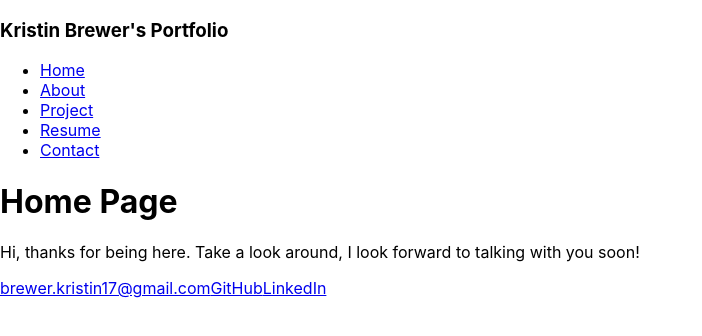
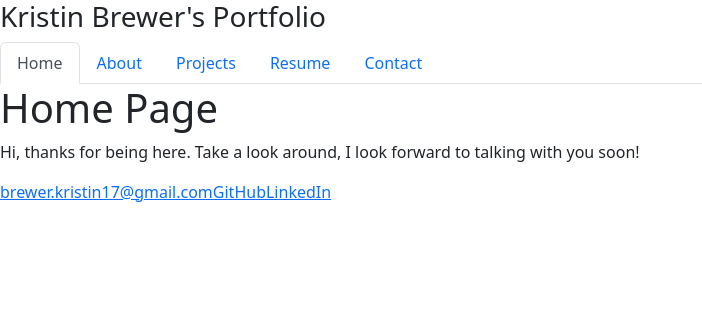
Before and after one commit to kristinbrewer/react-portfolio, a React (Create React App) app: page / in a window 1280 px wide. Shown: the top 336 px of the page, without its empty margins (0-702 px from the left). Built offline with nearby package versions, Linux system fonts and the light colour scheme.

Commit message:
added bootstrap to portfolio and changed project tab to projects in navigation

```diff
--- a/src/components/Navigation.js
+++ b/src/components/Navigation.js
@@ -32,7 +32,7 @@ function Navigation({ currentPage, handlePageChange }) {
           // Check to see if the currentPage is `Project`
           className={currentPage === 'Project' ? 'nav-link active' : 'nav-link'}
         >
-          Project
+          Projects
         </a>
       </li>
       <li className="nav-item">
--- a/src/components/Portfolio.js
+++ b/src/components/Portfolio.js
@@ -7,6 +7,7 @@ import Contact from './Contact';
 import Header from './Header';
 import Footer from './Footer';
 import Resume from './Resume';
+import 'bootstrap/dist/css/bootstrap.min.css';
 
 export default function Portfolio() {
   const [currentPage, setCurrentPage] = useState('Home');
```
